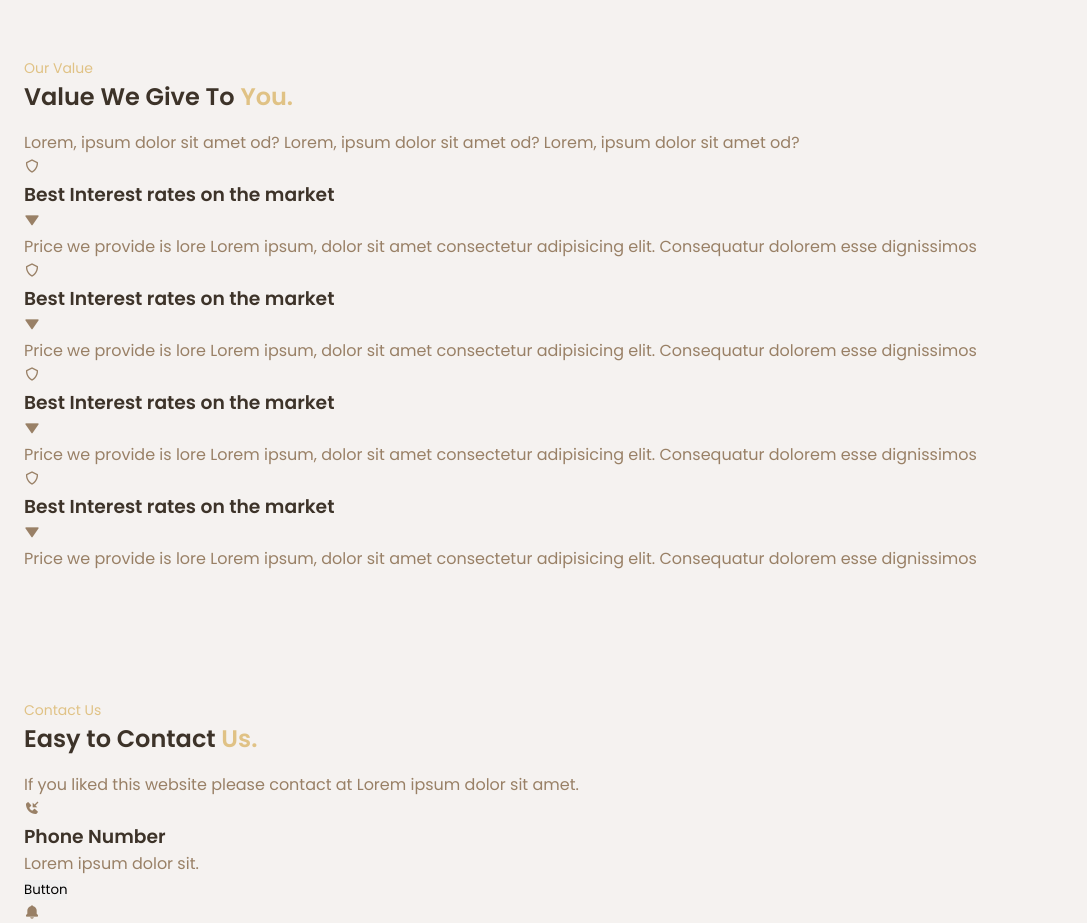
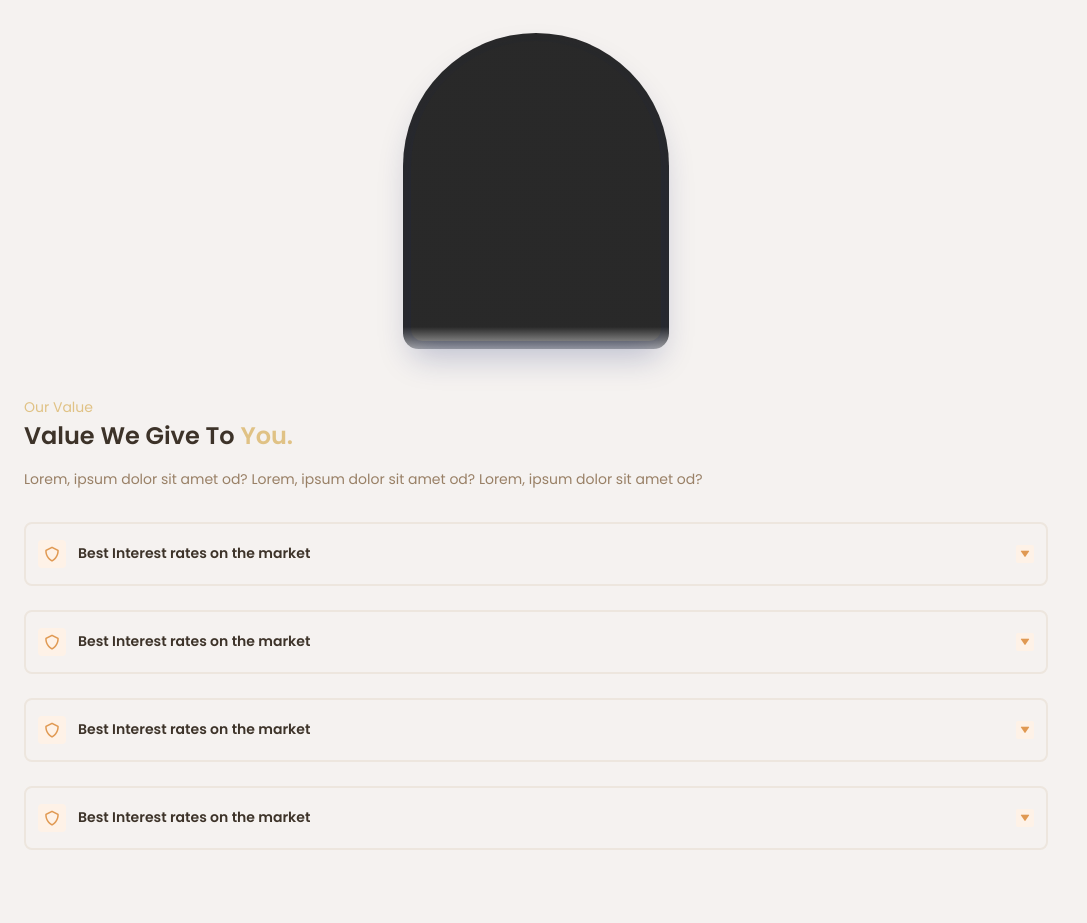
Before and after one commit to OLT11GAMER/real-estate-programing-in-WWW-FSHMN, a plain HTML site: page index.html in a window 1280 px wide. Shown: the part 1480-2403 px from the top of the page, without its empty margins (0-1087 px from the left). Drawn offline with nearby package versions, Linux system fonts and the light colour scheme.

Commit message:
Add styles for value and contact sections

```diff
--- a/assets/css/styles.css
+++ b/assets/css/styles.css
@@ -514,3 +514,205 @@ nav {
 .swiper-button-next {
   right: calc(50% - 3rem);
 }
+
+/*VALUE*/
+.value__container {
+  row-gap: 3rem;
+}
+
+.value__images {
+  position: relative;
+  display: flex;
+  justify-content: center;
+}
+
+.value__orbe {
+  width: 266px;
+  height: 316px;
+  background: linear-gradient(180deg, hsl(0, 0%, 16%) 93%, hsl(0, 0%, 67%) 100%);
+  border-radius: 135px 135px 16px 16px;
+}
+
+.value__img {
+  position: absolute;
+  width: 250px;
+  height: 300px;
+  overflow: hidden;
+  border-radius: 125px 125px 12px 12px;
+  inset: 0;
+  margin: auto;
+  box-shadow: 0 16px 32px hsla(228, 66%, 25%, .25);
+}
+
+.value__description {
+  font-size: var(--small-font-size);
+  margin-bottom: 2rem;
+}
+
+.value__accordion {
+  display: grid;
+  row-gap: 1.5rem;
+}
+
+.value__accordion-item {
+  background-color: var(--body-color);
+  border: 2px solid var(--border-color);
+  border-radius: .5rem;
+  padding: 1rem .75rem;
+}
+
+.value__accordion-header {
+  display: flex;
+  align-items: center;
+  cursor: pointer;
+}
+
+.value__accordion-icon {
+  background-color: var(--first-color-lighten);
+  padding: 5px;
+  border-radius: .25rem;
+  font-size: 18px;
+  color: var(--first-color);
+  margin-right: .75rem;
+  transition: .3s;
+}
+
+.value__accordion-title {
+  font-size: var(--small-font-size);
+}
+
+.value__accordion-arrow {
+  display: inline-flex;
+  background-color: var(--first-color-lighten);
+  padding: .25rem;
+  color: var(--first-color);
+  border-radius: 2px;
+  font-size: 10px;
+  margin-left: auto;
+  transition: .3s;
+}
+
+.value__accordion-arrow i {
+  transition: .4s;
+}
+
+.value__accordion-description {
+  font-size: var(--smaller-font-size);
+  padding: 1.25rem 2.5rem 0 2.75rem;
+}
+
+.value__accordion-content {
+  overflow: hidden;
+  height: 0;
+  transition: all 0.3s ease;
+}
+
+.accordion-open {
+  box-shadow: 0 12px 32px hsla(228, 66%, 45%, .1);
+  transition: .4s;
+}
+
+.accordion-open .value__accordion-icon {
+  box-shadow: 0 4px 4px hsla(228, 66%, 45%, .1);
+}
+
+.accordion-open .value__accordion-arrow {
+  box-shadow: 0 2px 4px hsla(228, 66%, 45%, .1);
+}
+
+.accordion-open .value__accordion-arrow i {
+  transition: 0.3s;
+  transition: rotate(-180deg);
+}
+
+/* CONTACT */
+.contact__container {
+  row-gap: 2rem;
+}
+
+.contact__images {
+  position: relative;
+  display: flex;
+  justify-content: center;
+}
+
+.contact__orbe {
+  width: 266px;
+  height: 316px;
+  background: linear-gradient(180deg, hsl(0, 0%, 16%) 93%, hsl(0, 0%, 67%) 100%);
+  border-radius: 135px 135px 16px 16px;
+}
+
+.contact__img {
+  position: absolute;
+  width: 250px;
+  height: 300px;
+  overflow: hidden;
+  border-radius: 125px 125px 12px 12px;
+  inset: 0;
+  margin: auto;
+  box-shadow: 0 16px 32px hsla(228, 66%, 25%, .25);
+}
+
+.contact__description {
+  font-size: var(--small-font-size);
+  margin-bottom: 2.5rem;
+}
+
+.contact__card {
+  display: grid;
+  grid-template-columns: repeat(2, 1fr);
+  gap: 1.25rem .75rem;
+}
+
+.contact__card-box {
+  background-color: var(--body-color);
+  border: 2px solid var(--border-color);
+  padding: 1.25rem .75rem;
+  border-radius: .5rem;
+  transition: .3s;
+}
+
+.contact__card-info {
+  display: flex;
+  align-items: flex-start;
+  column-gap: .75rem;
+  margin-bottom: 1.25rem;
+}
+
+.contact__card i {
+  padding: 6px;
+  background-color: var(--first-color-lighten);
+  border-radius: 6px;
+  font-size: 1.25rem;
+  color: var(--first-color);
+}
+
+.contact__card-title {
+  font-size: var(--normal-font-size);
+}
+
+.contact__card-description {
+  font-size: var(--smaller-font-size);
+}
+
+.contact__card-button {
+  font-size: var(--small-font-size);
+  padding: 14px 0;
+  width: 100%;
+  border-radius: .25rem;
+  background: var(--first-color-lighten);
+  color: var(--first-color);
+  font-weight: var(--font-semi-bold);
+  box-shadow: none;
+  transition: all .4s ease;
+}
+
+.contact__card-button:hover {
+  background-color: var(--first-color);
+  color: #fff;
+}
+
+.contact__card-box:hover {
+  box-shadow: 0 8px 24px hsla(228, 66%, 45%, .1);
+}
```
